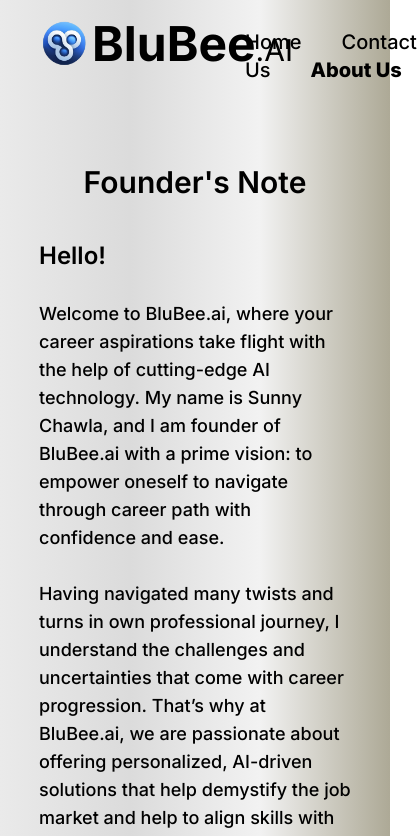
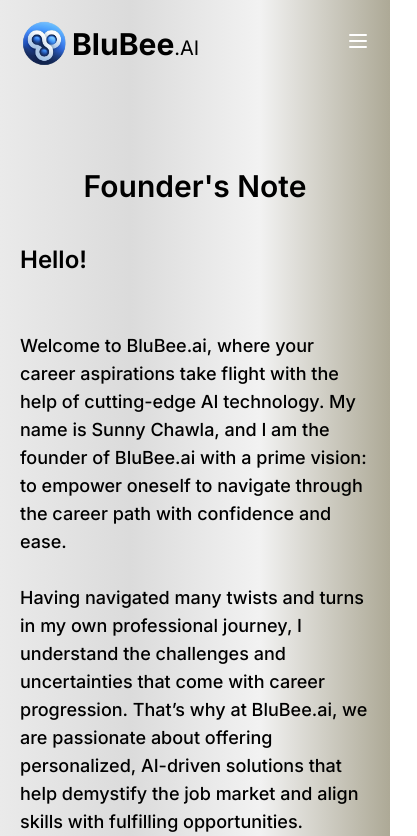
Before and after one commit to Arsooo-SunnY/blubee, a Next.js app: page /about in a window 390 px wide. Shown: the top 836 px of the page, 417 px wide, since content can reach past the window. Built offline with nearby package versions, Linux system fonts and the light colour scheme.

Commit message:
Update page.js

```diff
--- a/src/app/about/page.js
+++ b/src/app/about/page.js
@@ -1,30 +1,48 @@
+'use client'
+
 import Link from "next/link";
+import { useState } from "react";
 
 const AboutUs = () => {
-    const logoImage = './BluBee.png'
+    const logoImage = './BluBee.png';
+    const [menuOpen, setMenuOpen] = useState(false);
 
     return (
-        <div className="bg-custom-gradient h-[100vh]">
-            <nav className='flex flex-row'>
+        <div className="bg-custom-gradient min-h-screen">
+            <nav className='flex items-center justify-between p-5 md:ml-10'>
                 <Link href="/">
-                <div className='flex flex-row ml-10 pt-5'>
-                    <img src={logoImage} alt="BluBee Logo" className='w-12 h-12 mr-1' />
-                    <h1><span className='text-5xl font-bold'>BluBee</span><span className='text-3xl'>.AI</span></h1>
+                    <div className='flex items-center'>
+                        <img src={logoImage} alt="BluBee Logo" className='w-12 h-12 mr-1' />
+                        <h1>
+                            <span className='text-3xl md:text-5xl font-bold'>BluBee</span>
+                            <span className='text-xl md:text-3xl'>.AI</span>
+                        </h1>
+                    </div>
+                </Link>
+                <div className='md:hidden'>
+                    <button onClick={() => setMenuOpen(!menuOpen)} className='text-white focus:outline-none'>
+                        <svg className='w-6 h-6' fill='none' stroke='currentColor' viewBox='0 0 24 24' xmlns='http://www.w3.org/2000/svg'>
+                            {menuOpen ? (
+                                <path strokeLinecap='round' strokeLinejoin='round' strokeWidth='2' d='M6 18L18 6M6 6l12 12' />
+                            ) : (
+                                <path strokeLinecap='round' strokeLinejoin='round' strokeWidth='2' d='M4 6h16M4 12h16M4 18h16' />
+                            )}
+                        </svg>
+                    </button>
                 </div>
-                </Link>
-                <div className='space-x-10 text-xl font-medium pt-7 ml-auto mr-10'>
-                    <Link href="/">Home</Link>
-                    <Link href="/contact">Contact Us</Link>
-                    <Link href="/about" className="font-extrabold">About Us</Link>
+                <div className={`md:flex ${menuOpen ? 'block' : 'hidden'} md:space-x-10 text-lg md:text-xl font-medium`}>
+                    <Link href="/" className='block py-2 md:py-0'>Home</Link>
+                    <Link href="/contact" className='block py-2 md:py-0'>Contact Us</Link>
+                    <Link href="/about" className='block py-2 md:py-0 font-extrabold'>About Us</Link>
                 </div>
             </nav>
-            <div className="w-[80vw] mx-auto py-20 font-medium text-lg">
-                <h1 className="text-center text-3xl font-semibold mb-10">Founder's Note</h1>
-                <span className="font-semibold text-2xl">Hello!</span>
+            <div className="w-full md:w-[80vw] mx-auto py-20 px-5 md:px-0 font-medium text-lg">
+                <h1 className="text-center text-3xl md:text-4xl font-semibold mb-10">Founder's Note</h1>
+                <span className="font-semibold text-2xl block md:text-3xl">Hello!</span>
                 <br /><br />
-                Welcome to BluBee.ai, where your career aspirations take flight with the help of cutting-edge AI technology. My name is Sunny Chawla, and I am founder of BluBee.ai with a prime vision: to empower oneself to navigate through career path with confidence and ease.
+                Welcome to BluBee.ai, where your career aspirations take flight with the help of cutting-edge AI technology. My name is Sunny Chawla, and I am the founder of BluBee.ai with a prime vision: to empower oneself to navigate through the career path with confidence and ease.
                 <br /><br />
-                Having navigated many twists and turns in own professional journey, I understand the challenges and uncertainties that come with career progression. That’s why at BluBee.ai, we are passionate about offering personalized, AI-driven solutions that help demystify the job market and help to align skills with fulfilling opportunities.
+                Having navigated many twists and turns in my own professional journey, I understand the challenges and uncertainties that come with career progression. That’s why at BluBee.ai, we are passionate about offering personalized, AI-driven solutions that help demystify the job market and align skills with fulfilling opportunities.
                 <br /><br />
                 Our mission is simple yet ambitious—to provide each one with insights, tools, and support that make a real difference in their career. Whether you're considering a job change, seeking to upskill, or exploring new industries, BluBee.ai is here to guide at every step of the way.
                 <br /><br />
@@ -38,7 +56,7 @@ const AboutUs = () => {
                 Founder, BluBee.ai
             </div>
         </div>
-    )
-}
+    );
+};
 
 export default AboutUs;
```
